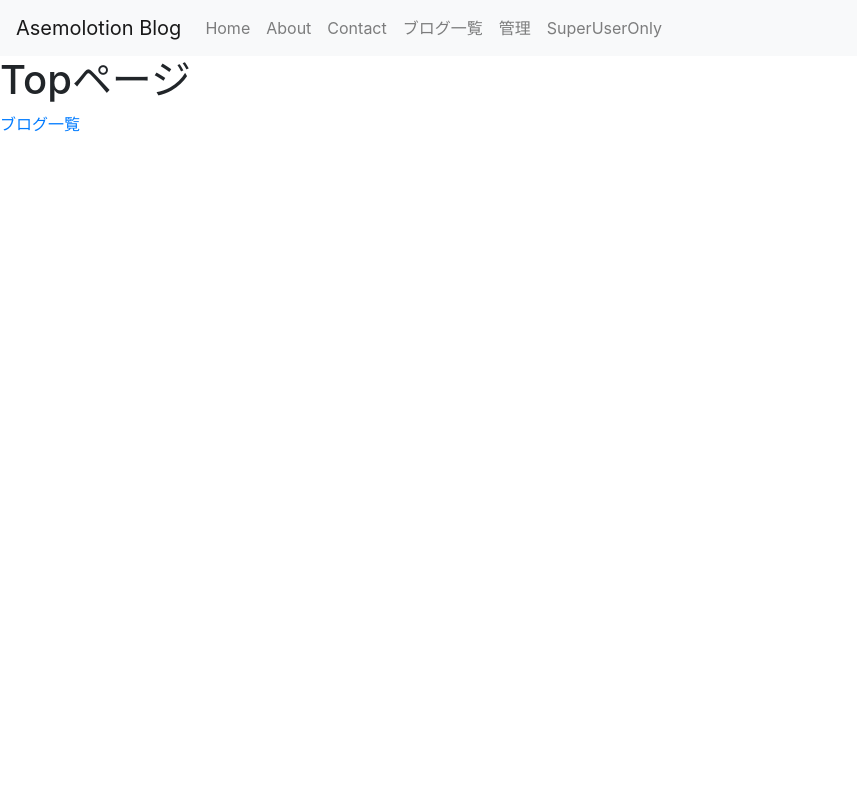
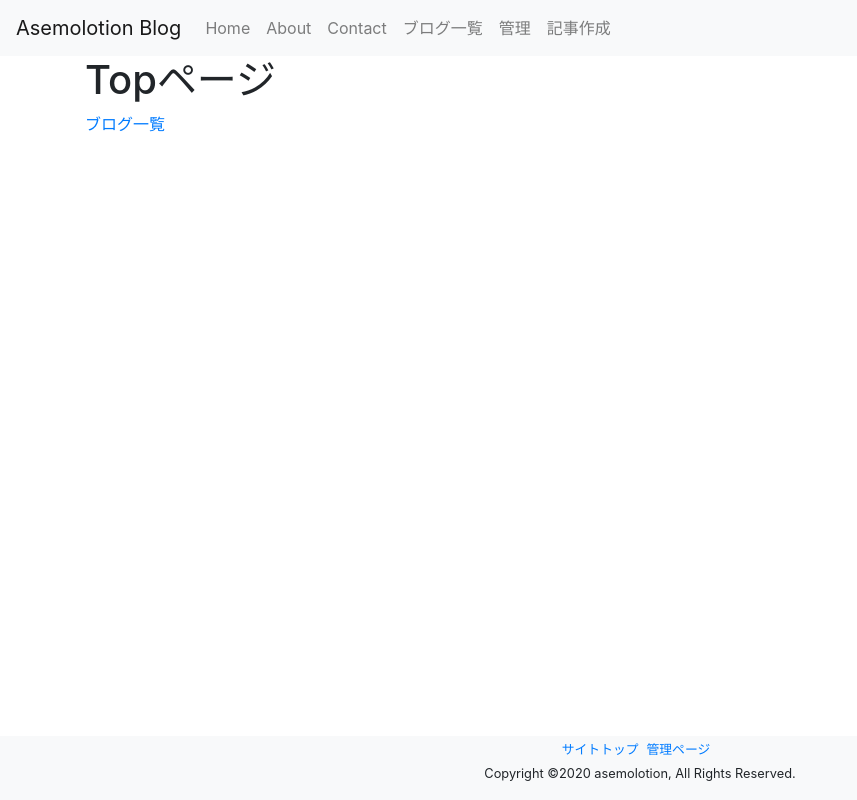
Before and after one commit to asemolotion/asemolotion_blog, a Django app: page / in a window 1280 px wide. Shown: the whole page, without its empty margins (0-857 px from the left). Run offline with Django 3.2, Linux system fonts and the light colour scheme; the visitor is signed in with stand-in values (Sample User, id 1); some libraries are stand-ins or nearby versions.

Commit message:
フッターを追加 #10

```diff
--- a/templates/_base.html
+++ b/templates/_base.html
@@ -9,16 +9,22 @@
     <link rel="stylesheet" href="https://maxcdn.bootstrapcdn.com/bootstrap/4.0.0/css/bootstrap.min.css" integrity="sha384-Gn5384xqQ1aoWXA+058RXPxPg6fy4IWvTNh0E263XmFcJlSAwiGgFAW/dAiS6JXm" crossorigin="anonymous">
     <!-- bs4 end-->
 </head>
-<body>
-    <head>
-        <!-- ヘッダー -->
+
+
+<body class="d-flex flex-column" style="min-height:100vh;">
+
+    <head><!-- ヘッダー -->
         {% include 'header.html' %}
     </head>
 
-    {% block content %}
+    <!-- メイン -->
+    <div class="mb-auto container">
+        {% block content %}
+        {% endblock content %}
+    </div>
 
-    {% endblock content %}
-
+    <!-- フッター -->
+    {% include 'footer.html' %}
 
     <!-- bs4 -->
     <script src="https://code.jquery.com/jquery-3.2.1.slim.min.js" integrity="sha384-KJ3o2DKtIkvYIK3UENzmM7KCkRr/rE9/Qpg6aAZGJwFDMVNA/GpGFF93hXpG5KkN" crossorigin="anonymous"></script>
--- /dev/null
+++ b/templates/footer.html
@@ -0,0 +1,18 @@
+<footer class='bg-light'>
+
+	<ul class='nav justify-content-center'>
+		<li class='nav-item mr-2'>
+			<a href="{% url 'general:index' %}"><small>サイトトップ</small></a>
+		</li>
+		<li class='nav-item mr-2'>
+			<a href="/admin"><small>管理ページ</small></a>
+		</li>
+	</ul>
+
+	<div class='container text-center'>
+		<p>
+			<small>Copyright &copy;2020 asemolotion, All Rights Reserved.</small>
+		</p>
+	</div>
+
+</footer>
--- a/templates/header.html
+++ b/templates/header.html
@@ -26,7 +26,7 @@
 
                 {% if user.is_superuser %}
                 <li class="nav-item">
-                    <a class="nav-link" href="#">SuperUserOnly</a>
+                    <a class="nav-link" href="/admin/blog/post/add/">記事作成</a>
                 </li>
                 {% endif %}
 
```
